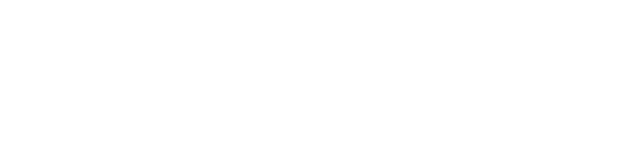
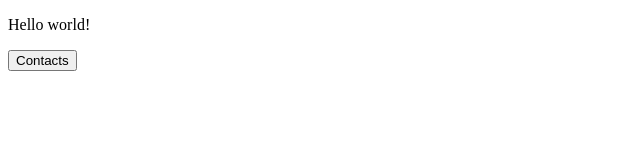
Before and after one commit to vlad2203/new-project1, a plain HTML site: page index.html in a window 1280 px wide. Shown: the whole page, without its empty margins (0-640 px from the left). Drawn offline with Linux system fonts and the light colour scheme.

Commit message:
add button

```diff
--- a/index.html
+++ b/index.html
@@ -5,5 +5,7 @@
     <title>Document</title>
 </head>
 <body>
+    <p>Hello world!</p>
+    <button>Contacts</button>
 </body>
 </html>
```
